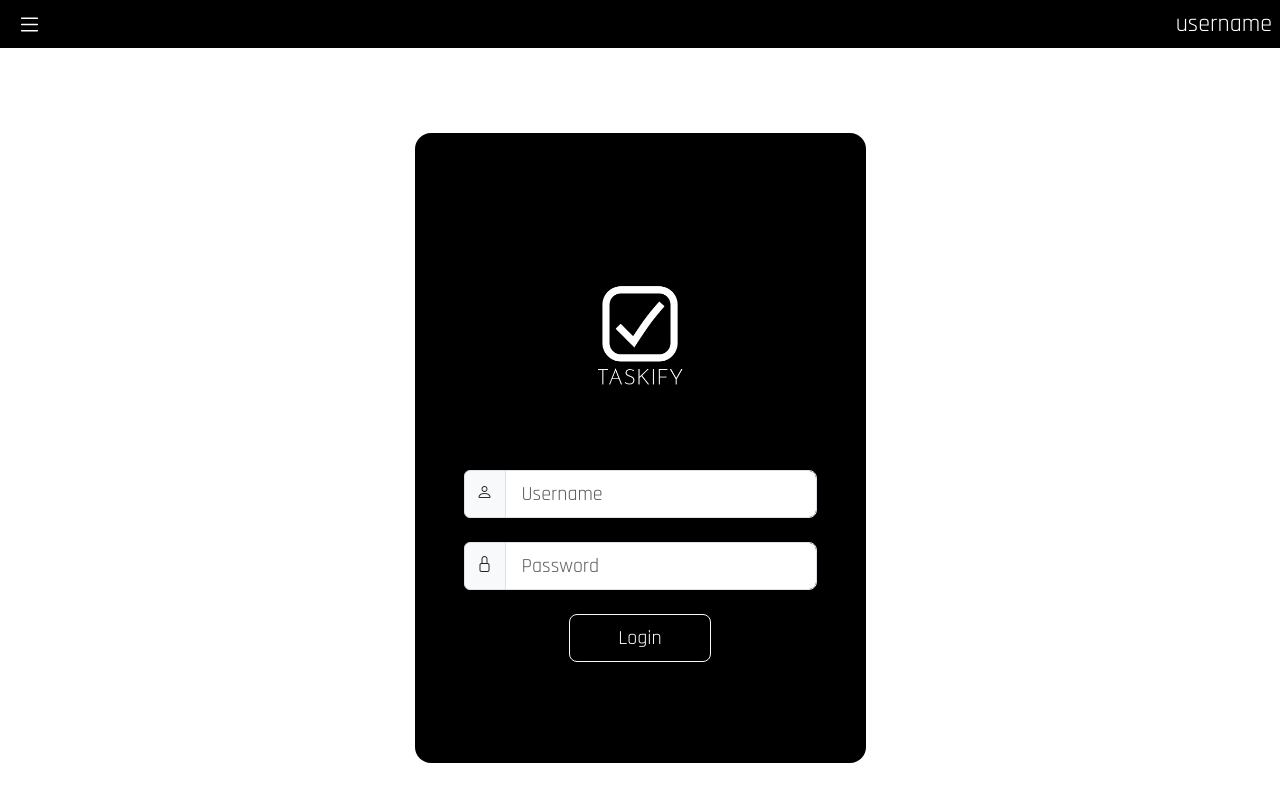
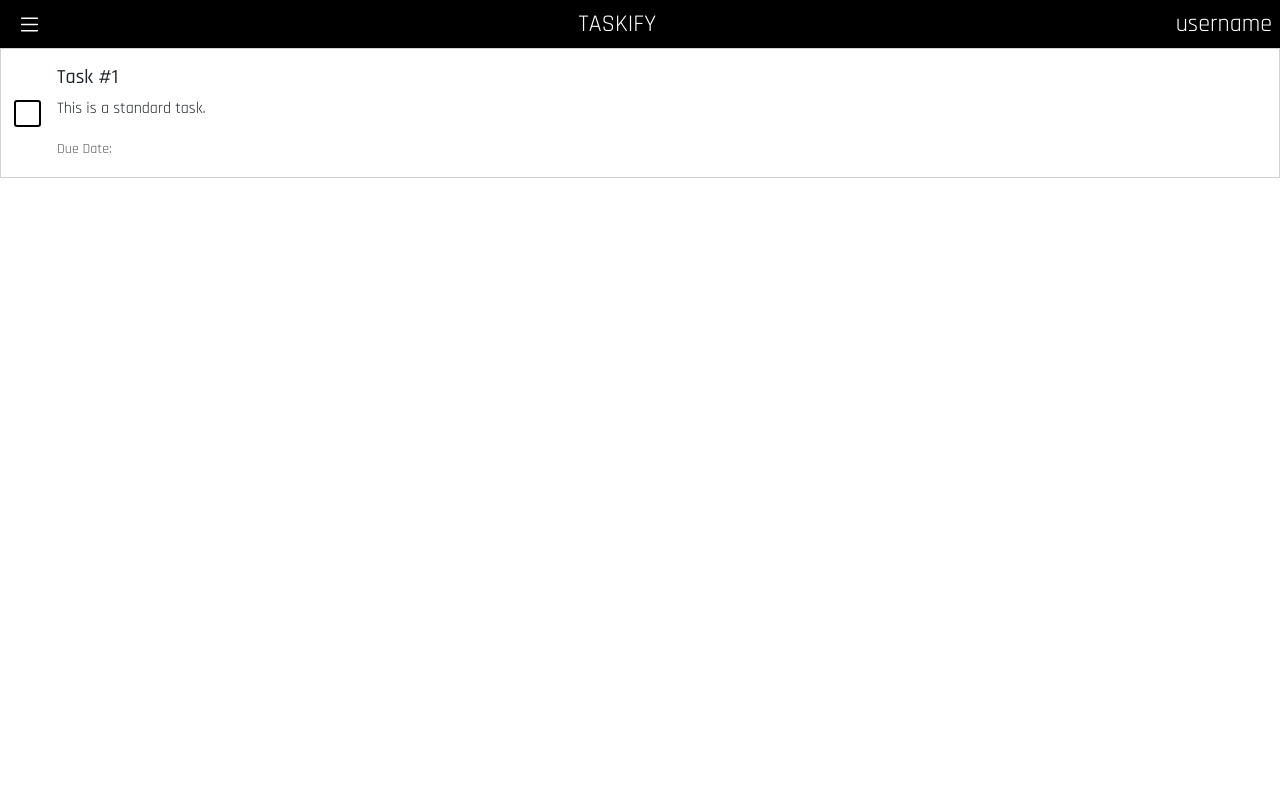
Before and after one commit to HaykChilingaryan/CS35L-Team-Project, a React (Vite) app in the folder frontend/: page / in a window 1280 px wide. Shown: the top 802 px of the page. Built offline with nearby package versions, Linux system fonts and the light colour scheme.

Commit message:
added taskview.

```diff
--- a/frontend/src/components/SideBarComponent/Sidebar.jsx
+++ b/frontend/src/components/SideBarComponent/Sidebar.jsx
@@ -1,8 +1,4 @@
-import Container from "react-bootstrap/Container";
-import Nav from "react-bootstrap/Nav";
-import Navbar from "react-bootstrap/Navbar";
 import { Offcanvas } from "bootstrap";
-import logo from "../AuthComponent/TaskifyLogo.png";
 import "./Sidebar.css";
 
 function Sidebar() {
@@ -19,6 +15,7 @@ function Sidebar() {
             <path fill-rule="evenodd" d="M2.5 12a.5.5 0 0 1 .5-.5h10a.5.5 0 0 1 0 1H3a.5.5 0 0 1-.5-.5m0-4a.5.5 0 0 1 .5-.5h10a.5.5 0 0 1 0 1H3a.5.5 0 0 1-.5-.5m0-4a.5.5 0 0 1 .5-.5h10a.5.5 0 0 1 0 1H3a.5.5 0 0 1-.5-.5"/>
           </svg>
         </button>
+        <div className="fs-4"> TASKIFY </div>
         <div className="fs-4 pe-2">username</div>
       </div>
 
--- /dev/null
+++ b/frontend/src/components/TaskListComponent/TaskList.css
@@ -0,0 +1,28 @@
+input[type="checkbox"]{
+  opacity: 0;
+}
+
+.custom-checkbox {
+  width: 40px;
+  height: 27px;
+  cursor: pointer;
+  display: flex;
+  justify-content: center;
+  align-items: center;
+}
+
+.custom-checkbox .checkmark:hover{
+  background-color: whitesmoke;
+}
+
+.custom-checkbox .checkmark{
+  width: 100%;
+  height: 100%;
+  border: 2px solid black;
+  border-radius: 3px;
+  background: white;
+}
+
+.custom-checkbox input:checked + .checkmark{
+  background: url(check2.svg) center/100%;
+}
--- /dev/null
+++ b/frontend/src/components/TaskListComponent/TaskList.jsx
@@ -0,0 +1,26 @@
+import "bootstrap/dist/css/bootstrap.css";
+import "./TaskList.css"
+
+function TaskList() {
+  return (
+    <div className="card rounded-0">
+      <div className="row g-0">
+        <div className="col-md-8 d-flex column align-items-center">
+          <label class="custom-checkbox">
+            <input type="checkbox"></input>
+            <span class="checkmark"></span>
+          </label>
+          <div className="card-body">
+            <h5 className="card-title">Task #1</h5>
+            <p className="card-text">This is a standard task.</p>
+            <p className="card-text">
+              <small className="text-body-secondary">Due Date: </small>
+            </p>
+          </div>
+        </div>
+      </div>
+    </div>
+  );
+}
+
+export default TaskList;
--- a/frontend/src/main.jsx
+++ b/frontend/src/main.jsx
@@ -4,10 +4,10 @@ import "bootstrap/dist/css/bootstrap.css";
 import Navigation from "./components/NavbarComponent/Navbar.jsx";
 import Login from "./components/AuthComponent/Login.jsx";
 import Sidebar from "./components/SideBarComponent/Sidebar.jsx";
+import TaskList from "./components/TaskListComponent/TaskList.jsx";
 ReactDOM.createRoot(document.getElementById("root")).render(
   <React.StrictMode>
-    {/*<Navigation />*/}
     <Sidebar />
-    <Login />
+    <TaskList />
   </React.StrictMode>
 );
```
Also changed, not shown: frontend/src/components/TaskListComponent/check2.svg (added).
